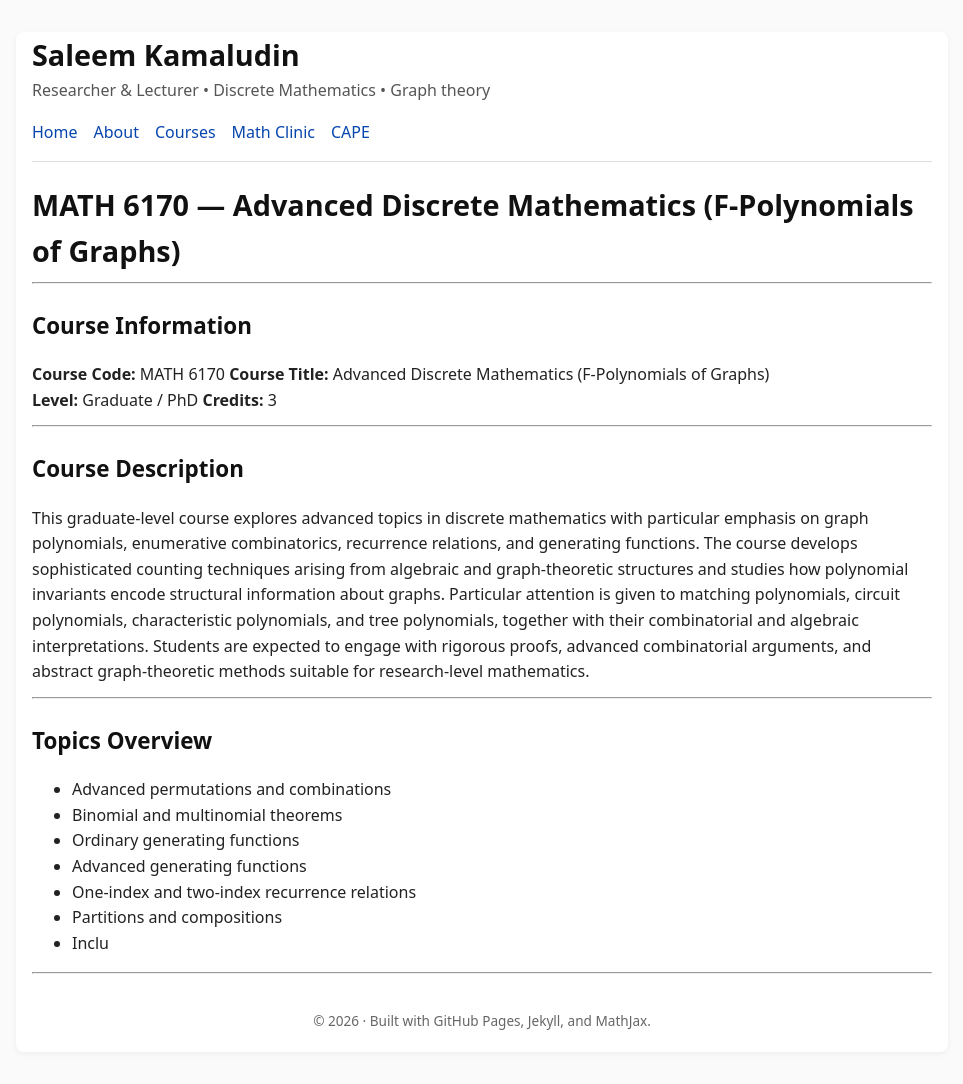
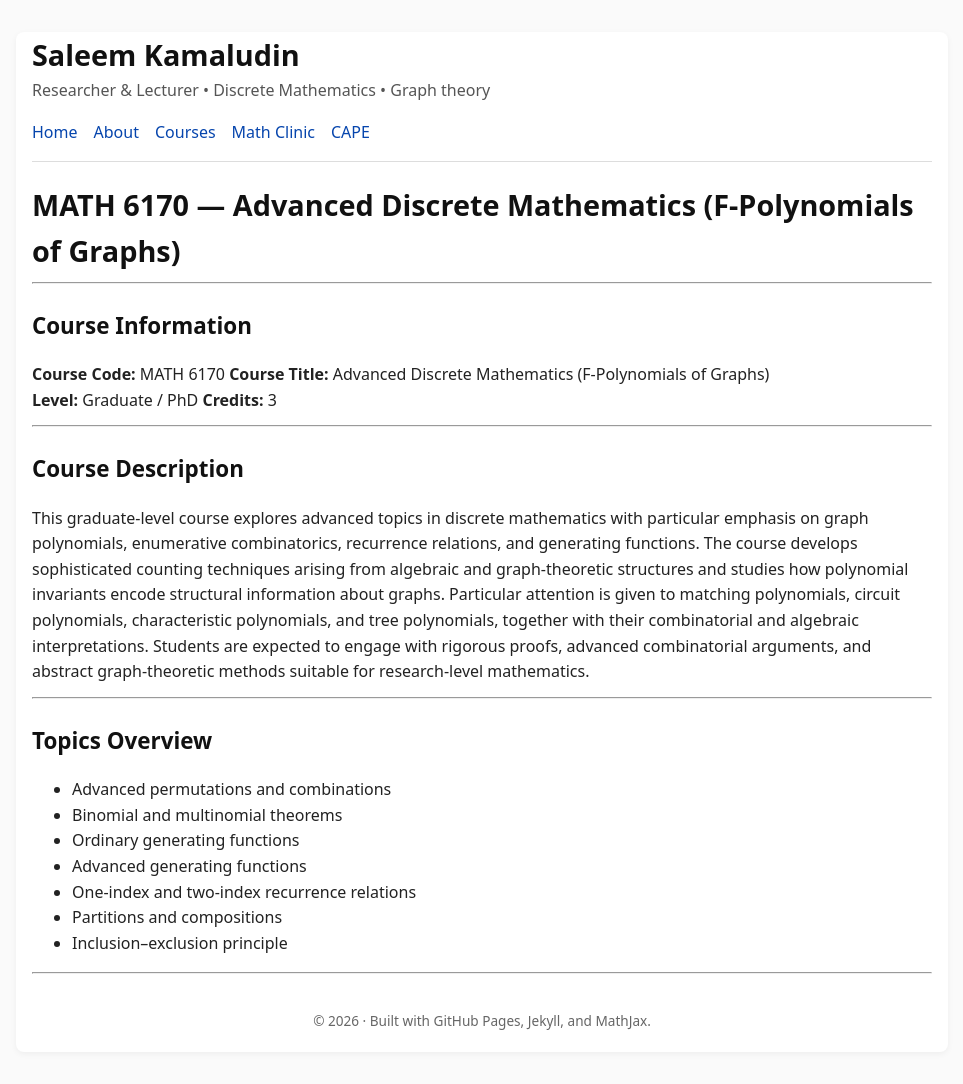
Before and after one commit to SaleemKamaludin/SaleemKamaludin.github.io, a Jekyll site: the page built from courses/graduate/advanced-discrete-mathematics/index.md, in a window 1280 px wide. Shown: the whole page, without its empty margins (158-1121 px from the left). Built offline with Jekyll 4.4.1, drawn with Linux system fonts in a browser that asks for light colours.

Commit message:
Update index.md

```diff
--- a/courses/graduate/advanced-discrete-mathematics/index.md
+++ b/courses/graduate/advanced-discrete-mathematics/index.md
@@ -33,4 +33,4 @@ Students are expected to engage with rigorous proofs, advanced combinatorial arg
 - Advanced generating functions
 - One-index and two-index recurrence relations
 - Partitions and compositions
-- Inclu
+- Inclusion–exclusion principle
```
